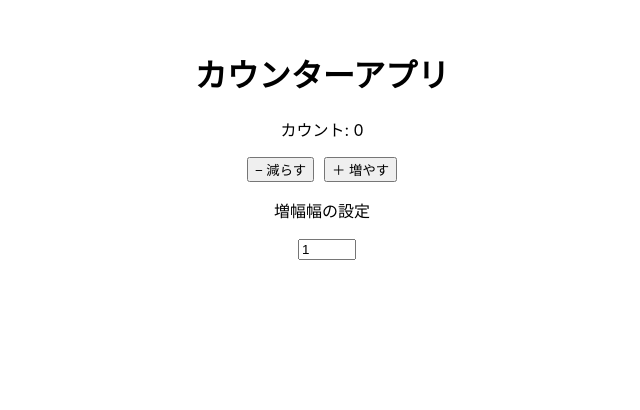
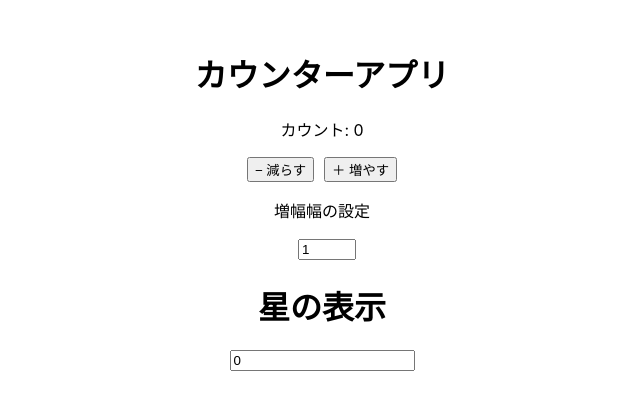
Before and after one commit to KanegonKanegon/my-first-react-app, a React (Create React App) app: page / in a window 1280 px wide. Shown: the top 410 px of the page, without its empty margins (318-958 px from the left). Built offline with nearby package versions, Linux system fonts and the light colour scheme.

Commit message:
add increasestar

```diff
--- a/src/App.tsx
+++ b/src/App.tsx
@@ -4,12 +4,25 @@ const App: React.FC = () => {
   // stateの宣言: countは数字型(number)
   const [count, setCount] = useState<number>(0);
   const [step, setStep] = useState<number>(1);
+  const [countstar, setCountstar] = useState<number>(0);
 
-  // カウントを増やす関数
+  // カウントを増やす
   const increment = () => setCount(count + step);
 
-  // カウントを減らす関数
+  // カウントを減らす
   const decrement = () => setCount(count - step);
+
+  function writestar(x: number): string {
+    let result="";
+    for (let i=0; i<x; i++) {
+      result+="★";
+    }
+    return result;
+  }
+  console.log(writestar(5)); // → ★★★★★
+  console.log(writestar(0)); // → ""
+  console.log(writestar(1)); // → ★
+
 
   return (
     <div style={{ textAlign: 'center', marginTop: '50px' }}>
@@ -27,6 +40,22 @@ const App: React.FC = () => {
         min="1"
         />
       </div>
+      <div>
+        <h1>星の表示</h1>
+        <input
+        type="number"
+        value={countstar}
+        onChange={(e) => setCountstar(Number(e.target.value))}
+        />
+        <p
+        style={{
+          textAlign: 'center',
+          width: '200px',
+          whiteSpace: 'normal',
+          wordBreak: 'break-all',
+          margin: '0 auto',
+        }}>{writestar(countstar)}</p> {/*ここでwritestarを使った値starsを呼び出す*/}
+      </div>
     </div>
   );
 };
--- a/src/index.tsx
+++ b/src/index.tsx
@@ -1,3 +1,5 @@
+// Reactアプリの玄関
+
 import React from 'react';
 import ReactDOM from 'react-dom/client';
 import './index.css';
```
